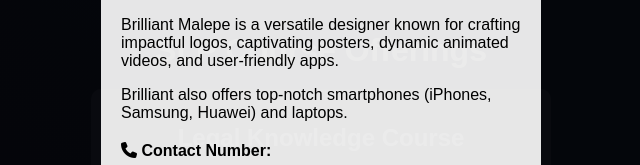
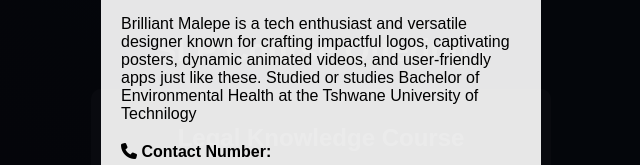
Before and after one commit to Play0Ground/SLP-Programs, a plain HTML site: page index.html in a window 1280 px wide. Both pictures are taken after a click on the button "More About the Designer". Shown: the part 228-393 px from the top of the page, without its empty margins (319-959 px from the left). Drawn offline with Linux system fonts and the light colour scheme.

Commit message:
Update index.html

```diff
--- a/index.html
+++ b/index.html
@@ -333,8 +333,7 @@
     <div class="modal-content">
         <span class="close-btn">&times;</span>
         <h2>Designer Information</h2>
-        <p>Brilliant Malepe is a versatile designer known for crafting impactful logos, captivating posters, dynamic animated videos, and user-friendly apps.</p>
-        <p>Brilliant also offers top-notch smartphones (iPhones, Samsung, Huawei) and laptops.</p>
+        <p>Brilliant Malepe is a tech enthusiast and versatile designer known for crafting impactful logos, captivating posters, dynamic animated videos, and user-friendly apps just like these. Studied or studies Bachelor of Environmental Health at the Tshwane University of Technilogy</p>
 
         <!-- Contact Information -->
         <div class="designer-contact">
```
